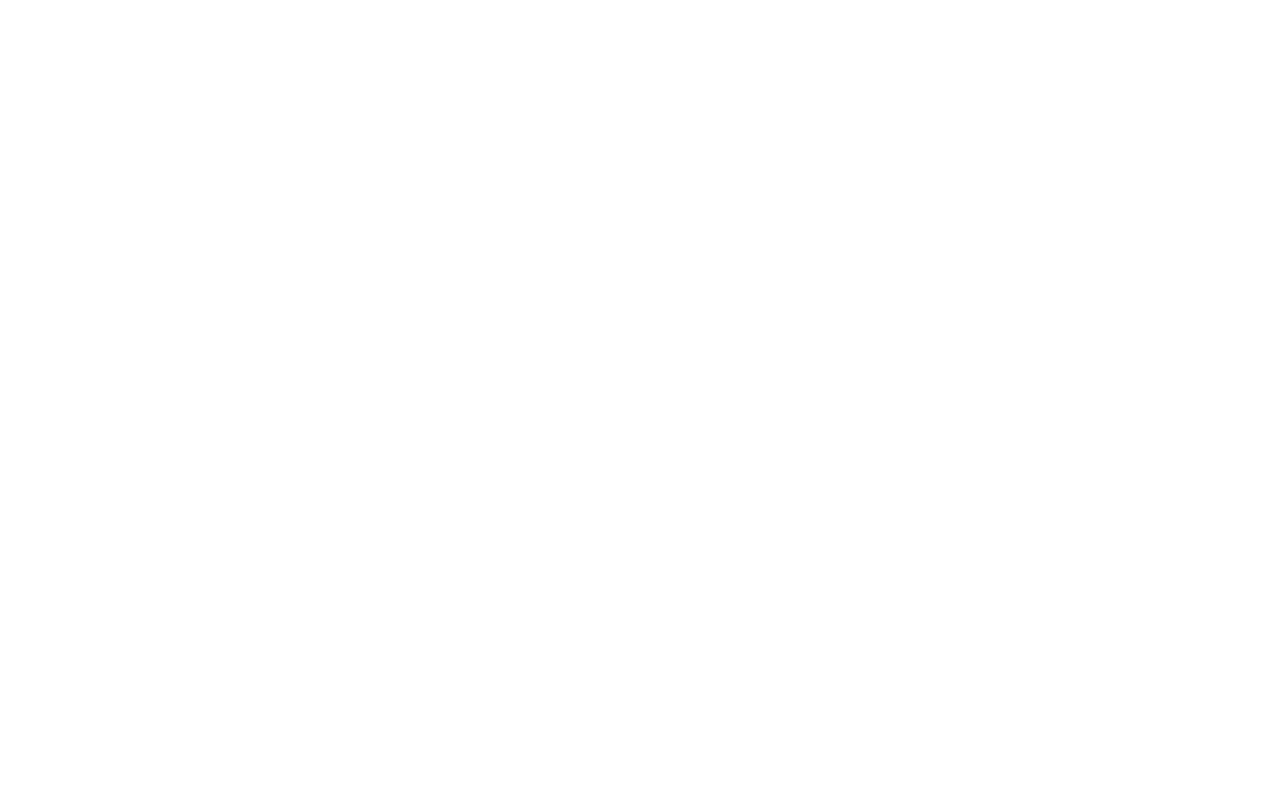
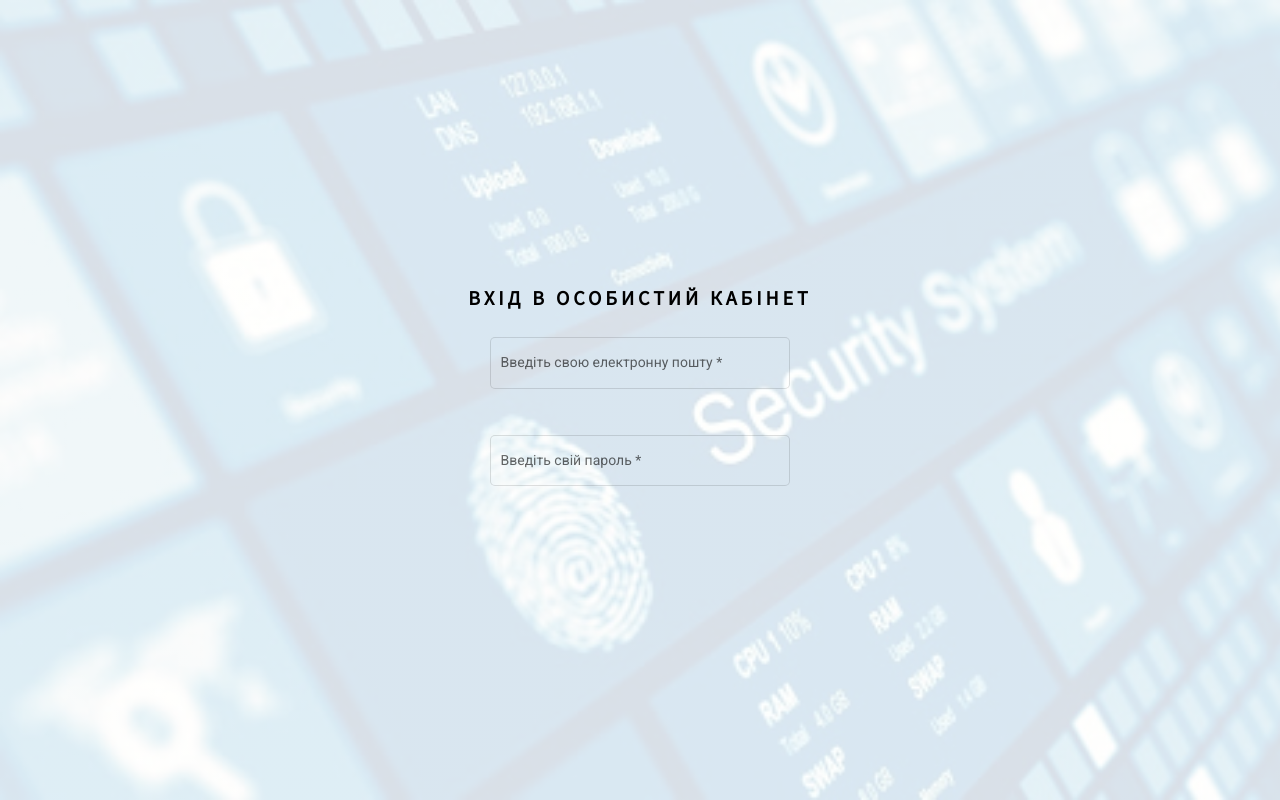
Before and after one commit to vanvani4/accounting, an Angular app: page /login in a window 1280 px wide. Before the commit this address led to /. Built offline with nearby package versions, Linux system fonts and the light colour scheme.

Commit message:
Added login page

```diff
--- a/src/app/app-routing.module.ts
+++ b/src/app/app-routing.module.ts
@@ -1,11 +1,13 @@
 import { NgModule } from '@angular/core';
 import { Routes, RouterModule } from '@angular/router';
 import { MainPageComponent } from './main-page/main-page.component';
+import { LoginComponent } from './login/login.component';
 
 
 const routes: Routes = [
   { path: '', redirectTo: '/main', pathMatch: 'full' },
   { path: 'main', component: MainPageComponent },
+  { path: 'login', component: LoginComponent}
 ];
 
 @NgModule({
--- /dev/null
+++ b/src/app/login/login.component.css
@@ -0,0 +1,29 @@
+.login-form {
+    display: flex;
+    flex-flow: column nowrap;
+    justify-content: center;
+    align-items: center;
+    background: linear-gradient( rgba(255, 255, 255, 0.85), rgba(255, 255, 255, 0.85)), url("../../assets/img/bg-login.jpg") no-repeat;
+    background-size: cover;
+    height: 100vh;
+}
+
+.title {
+    margin-bottom: 30px;
+    color: black;
+    font-family: "Source Sans Pro";
+    font-size: 20px;
+    font-weight: 700;
+    line-height: 12px;
+    text-transform: uppercase;
+    letter-spacing: 4px;
+}
+
+.email {
+    min-width: 300px;
+}
+
+.password {
+    margin-top: 20px;
+    min-width: 300px;
+}
--- /dev/null
+++ b/src/app/login/login.component.html
@@ -0,0 +1,14 @@
+<div class="login-form">
+    <h2 class="title">Вхід в особистий кабінет</h2>
+    <mat-form-field class="email" appearance="outline">
+        <mat-label>Введіть свою електронну пошту</mat-label>
+        <input matInput placeholder="pat@example.com" [formControl]="email" required>
+        <mat-error *ngIf="email.invalid">{{getErrorEmail()}}</mat-error>
+    </mat-form-field>
+
+    <mat-form-field class="password" appearance="outline">
+        <mat-label>Введіть свій пароль</mat-label>
+        <input matInput placeholder="******" [formControl]="password" required>
+        <mat-error *ngIf="password.invalid">{{getErrorPassword()}}</mat-error>
+    </mat-form-field>
+</div>
--- /dev/null
+++ b/src/app/login/login.component.ts
@@ -0,0 +1,29 @@
+import { Component } from '@angular/core';
+import { FormControl, Validators } from '@angular/forms';
+
+@Component({
+  selector: 'app-login',
+  templateUrl: './login.component.html',
+  styleUrls: ['./login.component.css']
+})
+export class LoginComponent {
+
+  email = new FormControl('', [Validators.required, Validators.email]);
+  password = new FormControl('', [Validators.required, Validators.minLength(6)]);
+
+  getErrorEmail() {
+    if (this.email.hasError('required')) {
+      return 'Поле не може бути порожнім';
+    }
+
+    return this.email.hasError('email') ? 'Невірна адреса' : '';
+  }
+
+  getErrorPassword() {
+    if (this.password.hasError('required')) {
+      return 'Поле не може бути порожнім';
+    }
+
+    return this.password.hasError('minlength') ? 'Мінімальний пароль 6 знаків' : '';
+  }
+}
--- a/src/app/main-page/main-page.component.html
+++ b/src/app/main-page/main-page.component.html
@@ -1,7 +1,7 @@
 <header class="header">
     <ul class="menu">
         <li *ngFor="let item of menu">
-            <a class="menu-item" href="#">{{ item.name }}</a>
+            <a class="menu-item" href="{{ item.link }}">{{ item.name }}</a>
         </li>
     </ul>
 
--- a/src/app/main-page/main-page.component.ts
+++ b/src/app/main-page/main-page.component.ts
@@ -14,7 +14,7 @@
     { id: 1, name: 'Головна', link: '/main' },
     { id: 2, name: 'Новини', link: 'news' },
     { id: 3, name: 'Про нас', link: '#' },
-    { id: 4, name: 'Мій кабінет', link: '#' },
+    { id: 4, name: 'Мій кабінет', link: 'login' },
   ];
 
   news: News[];
--- a/src/custom-theme.scss
+++ b/src/custom-theme.scss
@@ -25,3 +25,31 @@
 // Alternatively, you can import and @include the theme mixins for each component
 // that you are using.
 @include angular-material-theme($accounting-theme);
+
+
+// Custom Theming for Angular Material
+// For more information: https://material.angular.io/guide/theming
+@import '~@angular/material/theming';
+// Plus imports for other components in your app.
+
+// Include the common styles for Angular Material. We include this here so that you only
+// have to load a single css file for Angular Material in your app.
+// Be sure that you only ever include this mixin once!
+@include mat-core();
+
+// Define the palettes for your theme using the Material Design palettes available in palette.scss
+// (imported above). For each palette, you can optionally specify a default, lighter, and darker
+// hue. Available color palettes: https://material.io/design/color/
+$accounting-primary: mat-palette($mat-indigo);
+$accounting-accent: mat-palette($mat-pink, A200, A100, A400);
+
+// The warn palette is optional (defaults to red).
+$accounting-warn: mat-palette($mat-red);
+
+// Create the theme object (a Sass map containing all of the palettes).
+$accounting-theme: mat-light-theme($accounting-primary, $accounting-accent, $accounting-warn);
+
+// Include theme styles for core and each component used in your app.
+// Alternatively, you can import and @include the theme mixins for each component
+// that you are using.
+@include angular-material-theme($accounting-theme);
--- a/src/styles.css
+++ b/src/styles.css
@@ -37,3 +37,5 @@
     margin: 0;
     font-family: Roboto, "Helvetica Neue", sans-serif;
 }
+html, body { height: 100%; }
+body { margin: 0; font-family: Roboto, "Helvetica Neue", sans-serif; }
```
Also changed, not shown: src/app/app.module.ts (+6 -2 lines), src/app/material/material.module.ts (+11 -2 lines), src/assets/img/bg-login.jpg (added).
